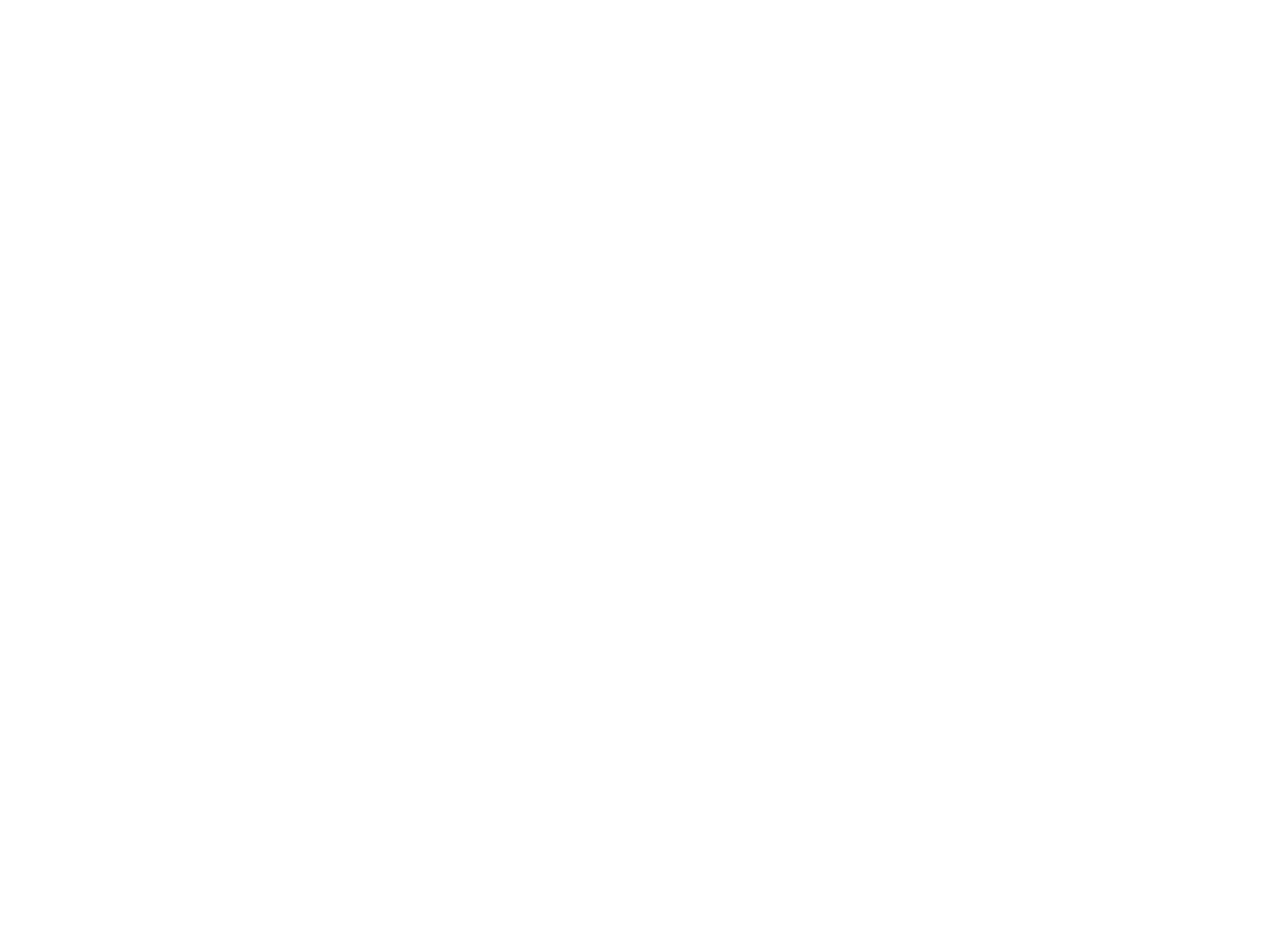
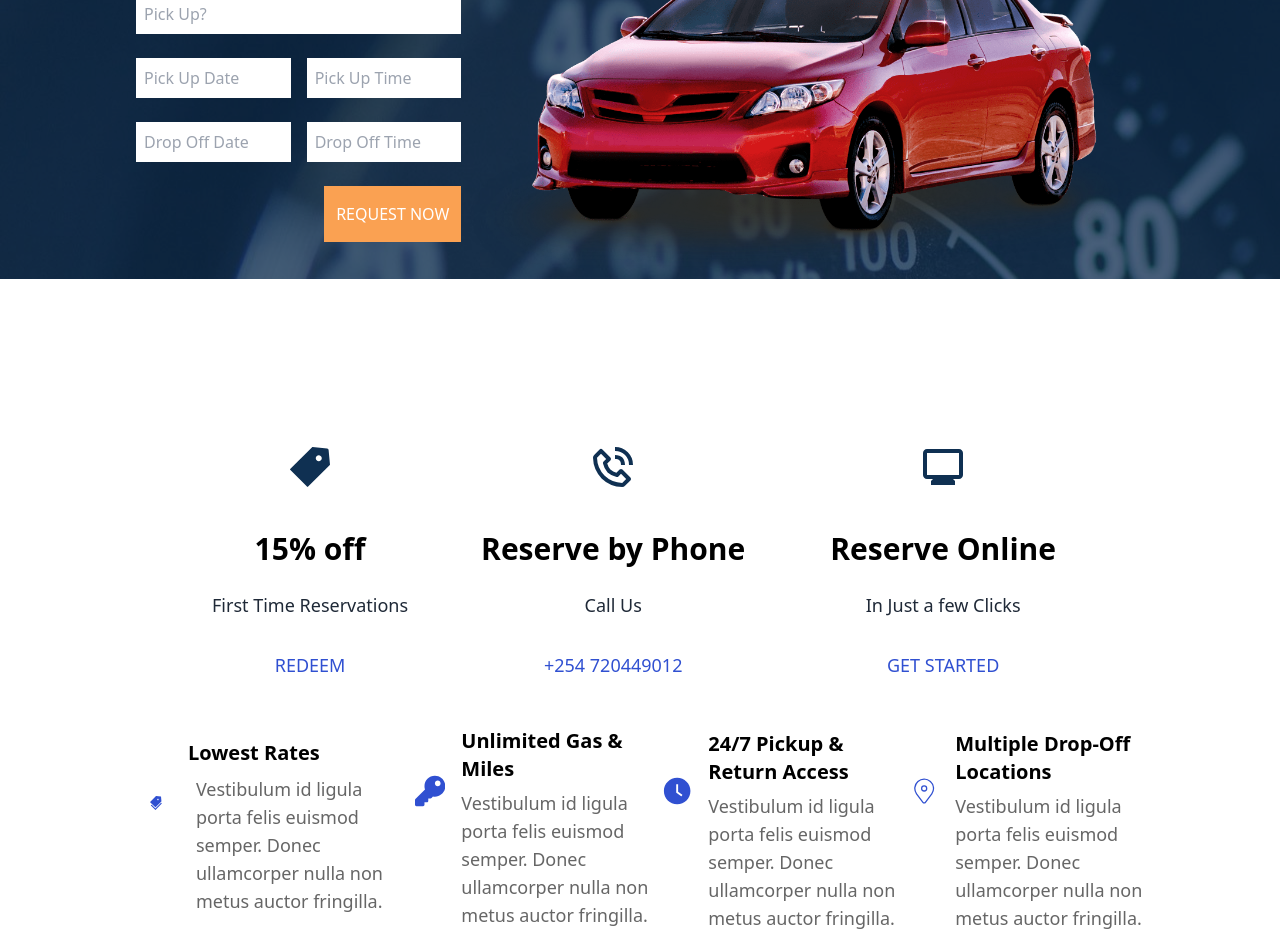
Before and after one commit to iamkibet/Car-Hire, a React (Vite) app: page /Landing in a window 1280 px wide. Before the commit this address had no page. Shown: the part 500-1435 px from the top of the page. Before the commit the page ends 800 px from the top, so only its background shows below. Built offline with nearby package versions, Linux system fonts and the light colour scheme.

Commit message:
Landing Page

```diff
--- a/src/App.jsx
+++ b/src/App.jsx
@@ -4,6 +4,7 @@ import { BrowserRouter as Router, Routes, Route } from "react-router-dom";
 import Home from './components/Home/Home';
 import Listings from "./components/Listings/Listings";
 import Contacts from "./components/Contacts/Contacts";
+import Landing from "./components/landing/Landing";
 
 function App() {
   return (
@@ -12,6 +13,7 @@ function App() {
         <Route path="/" element={<Home />} />
         <Route path="/Listings" element={<Listings />} />
         <Route path="/Contacts" element={<Contacts />} />
+        <Route path="/Landing" element={<Landing />} />
       </Routes>
     </Router>
   );
--- /dev/null
+++ b/src/components/Landing/Landing.jsx
@@ -0,0 +1,61 @@
+import React from "react";
+import Navbar from "../Navbar";
+import Hero from "../Home/Hero";
+import { AiFillTags } from "react-icons/ai";
+import { FaKey } from "react-icons/fa";
+import { AiFillClockCircle } from "react-icons/ai";
+import { CiLocationOn } from "react-icons/ci";
+
+
+
+const Landing = () => {
+    return (
+        <div>
+            <Navbar />
+            <Hero />
+            <div>
+                <div className="flex justify-between max-w-5xl mx-auto">
+
+                    <div className=" flex justify-between gap-4 p-3">
+                        < AiFillTags className="scale-50 h-32 w-32 fill-[#3050d1]"/>
+                        <div className="">
+                            <h1 className="font-bold text-xl flex ">Lowest Rates</h1>
+                            <p className="text-[#666] font-medium text-lg p-2 flex items-center">
+                            Vestibulum id ligula porta felis euismod semper. Donec ullamcorper nulla non metus auctor fringilla.
+                            </p>
+                        </div>
+                    </div>
+                    <div className="flex justify-between gap-4">
+                        < FaKey className="scale-[100%] h-32 w-32 fill-[#3050d1]"/>
+                        <div className=" grid ">
+                            <h1 className="font-bold text-xl">Unlimited Gas & Miles</h1>
+                            <p className="text-[#666] font-medium text-lg">
+                            Vestibulum id ligula porta felis euismod semper. Donec ullamcorper nulla non metus auctor fringilla.
+                            </p>
+                        </div>
+                    </div>
+                    <div className="flex justify-between gap-4">
+                        < AiFillClockCircle className="scale-[100%] h-32 w-32 fill-[#3050d1]"/>
+                        <div className=" grid place-items-center">
+                            <h1 className="font-bold text-xl">24/7 Pickup & Return Access</h1>
+                            <p className="text-[#666] font-medium text-lg">
+                            Vestibulum id ligula porta felis euismod semper. Donec ullamcorper nulla non metus auctor fringilla.
+                            </p>
+                        </div>
+                    </div>
+                    <div className="flex justify-between gap-4">
+                        < CiLocationOn className="scale-[100%] h-32 w-32 fill-[#3050d1]"/>
+                        <div className=" grid place-items-center">
+                            <h1 className="font-bold text-xl">Multiple Drop-Off Locations</h1>
+                            <p className="text-[#666] font-medium text-lg">
+                            Vestibulum id ligula porta felis euismod semper. Donec ullamcorper nulla non metus auctor fringilla.
+                            </p>
+                        </div>
+                    </div>
+                </div>
+            </div>
+        </div>
+    );
+}
+
+export default Landing;
--- a/src/constants/index.js
+++ b/src/constants/index.js
@@ -13,6 +13,11 @@ const navLinks = [
         id: "Contacts",
         title: "Contacts",
         path: '/contacts',
+    },
+    {
+        id: "Landing",
+        title: "Landing",
+        path: '/landing',
     },
     {
         id: "Services",
```
